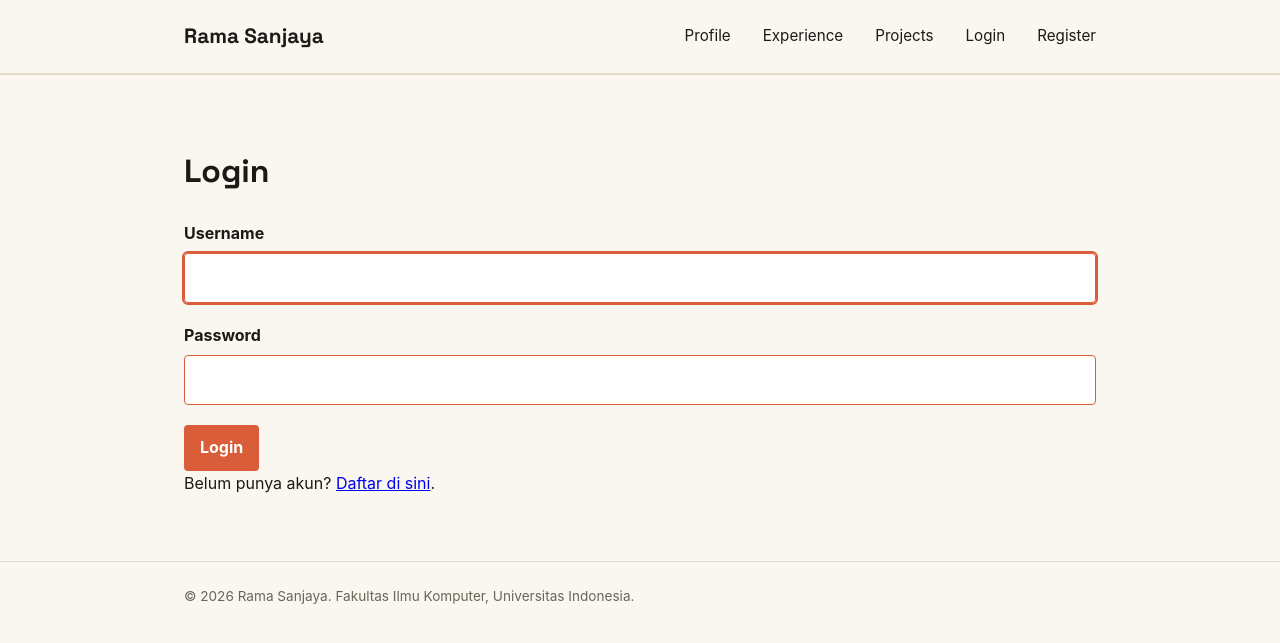
After one commit to ramasanjayadx/myportofolio, a Django app: page /login/ in a window 1280 px wide. The commit adds this page. Shown: the top 643 px of the page. Run offline with Django 5.2, Linux system fonts and the light colour scheme.

Commit message:
feat: add login and register pages

```diff
--- a/main/urls.py
+++ b/main/urls.py
@@ -11,6 +11,9 @@ from main.views import (
     show_experience,
     show_main,
     show_project,
+    register,
+    login_user,
+    logout_user,
 )
 
 app_name = "main"
@@ -26,4 +29,7 @@ urlpatterns = [
     path("project/add/", create_project, name="create_project"),
     path("api/projects/", get_projects_json, name="get_projects_json"),
     path("projects/<uuid:project_id>/delete/", delete_project, name="delete_project"),
+    path("register/", register, name="register"),
+    path("login/", login_user, name="login"),
+    path("logout/", logout_user, name="logout"),
 ]
--- a/main/views.py
+++ b/main/views.py
@@ -2,11 +2,11 @@ from django.contrib import messages
 from django.core import serializers
 from django.http import HttpResponse
 from django.shortcuts import get_object_or_404, redirect, render
+from django.contrib.auth.forms import AuthenticationForm, UserCreationForm
+from django.contrib.auth import login, logout
 from django.views.decorators.http import require_POST
-
 from main.forms import ExperienceForm, ProjectForm
 from main.models import Experience, Project
-
 
 def show_main(request):
     context = {
@@ -132,3 +132,32 @@ def delete_project(request, project_id):
     project.delete()
     messages.success(request, "Proyek berhasil dihapus!")
     return redirect("main:show_project")
+
+def register(request):
+    form = UserCreationForm(request.POST or None)
+    if request.method == "POST" and form.is_valid():
+        form.save()
+        messages.success(request, "Akun berhasil dibuat. Silakan login.")
+        return redirect("main:login")
+
+    context = {
+        "name": "Rama Sanjaya",
+        "form": form,
+    }
+    return render(request, "register.html", context)
+
+def login_user(request):
+    form = AuthenticationForm(request, data=request.POST or None)
+    if request.method == "POST" and form.is_valid():
+        login(request, form.get_user())
+        return redirect("main:show_main")
+
+    context = {
+        "name": "Rama Sanjaya",
+        "form": form,
+    }
+    return render(request, "login.html", context)
+
+def logout_user(request):
+    logout(request)
+    return redirect("main:show_main")
--- a/templates/base.html
+++ b/templates/base.html
@@ -19,6 +19,13 @@
             <a href="{% url 'main:show_main' %}">Profile</a>
             <a href="{% url 'main:show_experience' %}">Experience</a>
             <a href="{% url 'main:show_project' %}">Projects</a>
+            {% if user.is_authenticated %}
+                <span class="nav-user">{{ user.username }}</span>
+                <a href="{% url 'main:logout' %}">Logout</a>
+            {% else %}
+                <a href="{% url 'main:login' %}">Login</a>
+                <a href="{% url 'main:register' %}">Register</a>
+            {% endif %}
         </nav>
     </div>
   </header>
--- /dev/null
+++ b/templates/login.html
@@ -0,0 +1,33 @@
+{% extends "base.html" %}
+{% block meta %}
+    <title>Login - {{ name }}</title>
+{% endblock meta %}
+{% block content %}
+    <main>
+        <section class="experience-section">
+            <div class="container">
+                <h1>Login</h1>
+                {% for message in messages %}
+                    <p class="form-message">{{ message }}</p>
+                {% endfor %}
+                <form method="post" action="{% url 'main:login' %}" class="project-form">
+                    {% csrf_token %}
+                    {% for field in form %}
+                        <div class="form-group">
+                            <label for="{{ field.id_for_label }}">{{ field.label }}</label>
+                            {{ field }}
+                            {% for error in field.errors %}
+                                <p class="form-error">{{ error }}</p>
+                            {% endfor %}
+                        </div>
+                    {% endfor %}
+                    {% for error in form.non_field_errors %}
+                        <p class="form-error">{{ error }}</p>
+                    {% endfor %}
+                    <button type="submit" class="button">Login</button>
+                </form>
+                <p>Belum punya akun? <a href="{% url 'main:register' %}">Daftar di sini</a>.</p>
+            </div>
+        </section>
+    </main>
+{% endblock content %}
```
Also changed, not shown: templates/register.html (added, +33 -0 lines).
